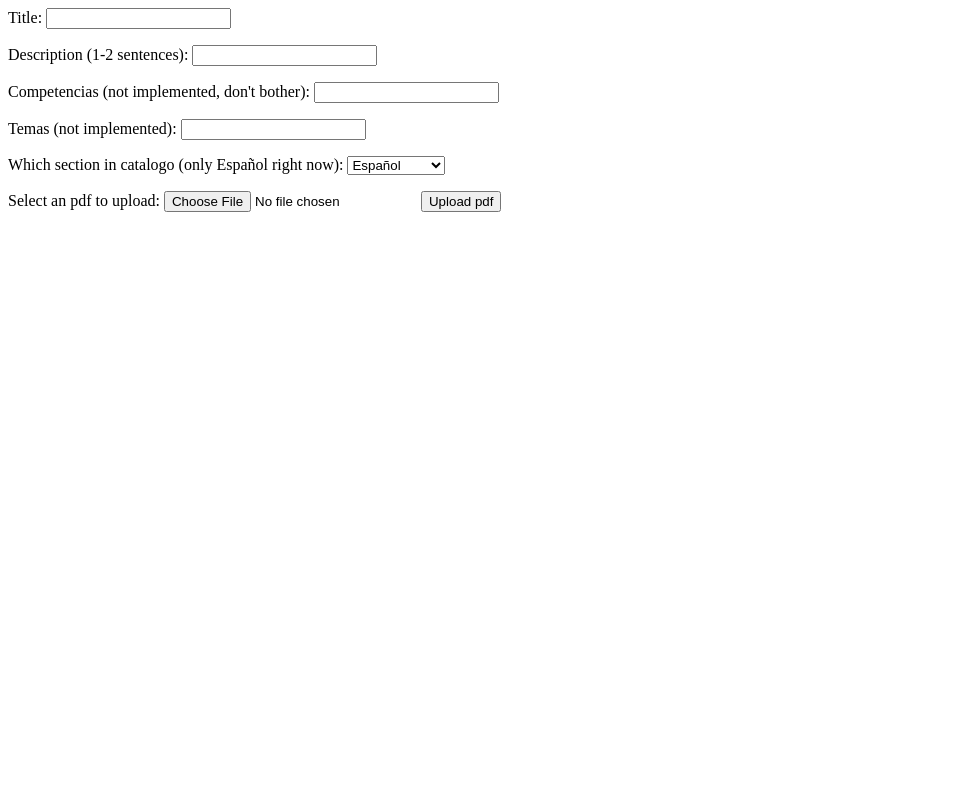
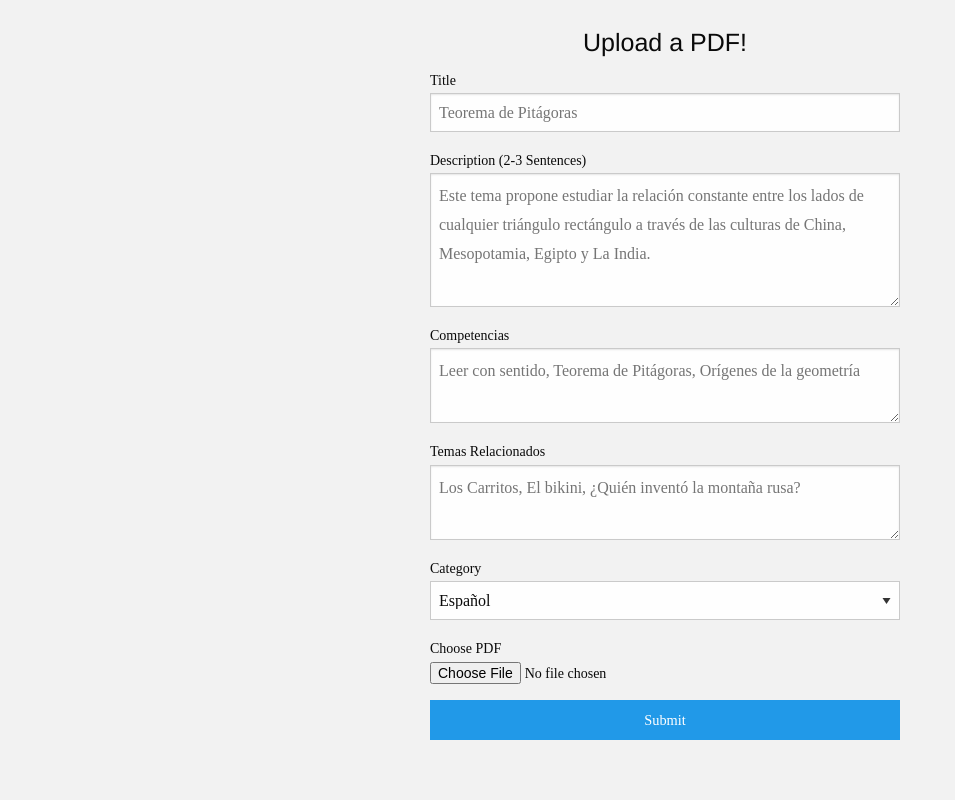
Before and after one commit to fvankrieken/Aprender, a web app: file src/public/views/upload.html in a window 1280 px wide. Shown: the whole page, without its empty margins (0-955 px from the left). Run offline with its HTML, style and script files only (its server is not run), Linux system fonts and the light colour scheme; some libraries are stand-ins or nearby versions.

Commit message:
Admin/upload

```diff
--- a/src/public/stylesheets/navbar.css
+++ b/src/public/stylesheets/navbar.css
@@ -13,7 +13,6 @@ display: inline-block;
 
 .inactiveLink {
    pointer-events: none;
-   font-weight: bold;
    font-size: 15;
    color: #000000;
    cursor: default;
--- a/src/public/views/MV.html
+++ b/src/public/views/MV.html
@@ -49,7 +49,7 @@
 
       <a href="#googleform" style="font-size: 14px; font-face: Avenir-Medium;color: #0187e0; position: relative; margin-left: 30px; top: -15px">Join our map</a>
 
-      <div style="text-align:center">
+      <div style="text-align:center;">
         <iframe src="https://www.google.com/maps/d/u/0/embed?mid=zeqaYhvsiN2c.kIGvkBMiGkDs" width="964" height="600"></iframe>
       </div>
 
@@ -58,6 +58,8 @@
       <div class="header">
         Añadirse al Mapa
       </div>
+
+
 
       <iframe src="https://docs.google.com/forms/d/1QfeyHiYV9ok-tl92GImsoGASU1dlqG2lhsw_plRCZcE/viewform?embedded=true" width="964" height="1200" style="margin:30px">Loading...</iframe>
 
--- a/src/public/views/upload.html
+++ b/src/public/views/upload.html
@@ -1,27 +1,52 @@
+<html class="no-js" lang="en">
+
+  <head>
+    <meta charset="utf-8" />
+    <meta http-equiv="x-ua-compatible" content="ie=edge">
+    <meta name="viewport" content="width=device-width, initial-scale=1.0" />
+    <title>Upload</title>
+    <link rel="stylesheet" href="/stylesheets/foundation.css" />
+    <link rel="stylesheet" href="/stylesheets/app.css" />
+  </head>
+
+  <body style="background-color: #f2f2f2">
+
+
+    <div class="row">
+        <div class="medium-5 medium-centered large-5 large-centered columns">
+
             <form id="upload" action="/upload" method="POST" enctype="multipart/form-data">
-    <p>Title:
-        <input type="text" name="title">
-    </p>
-    <p>Description (1-2 sentences):
-   		<input type="text" name="descript">
-   	</p>
-   	<p>
-    Competencias (not implemented, don't bother):
-    	<input type="text" name="competencias">
-    </p>
-    <p> Temas (not implemented):
-	<input type="text" name="temas">
-	</p>
-	<p> Which section in catalogo (only Español right now):
+                <div class="row column log-in-form" style="margin: 25px">
+                    <h4 class="text-center">Upload a PDF!</h4>
+                    <label>Title
+                        <input type="text" name="title" placeholder="Teorema de Pitágoras">
+                    </label>
+                    <label>Description (2-3 Sentences)
+                        <textarea name="descript" rows="4" placeholder="Este tema propone estudiar la relación constante entre los lados de cualquier triángulo rectángulo a través de las culturas de China, Mesopotamia, Egipto y La India."></textarea>
+                    </label>
+                    <label>Competencias
+                        <textarea name="competencias" rows="2" placeholder="Leer con sentido, Teorema de Pitágoras, Orígenes de la geometría"></textarea>
+                    </label>
+                    <label>Temas Relacionados
+                        <textarea name="temas" rows="2" placeholder="Los Carritos, El bikini, ¿Quién inventó la montaña rusa?"></textarea>
+                    </label>
+                    <label> Category
                         <select name="Cont" form="upload">
                             <option value="Esp">Español</option>
                             <option value="Mat">Matemáticas</option>
                             <option value="Cie">Ciencias</option>
                             <option value="His">Historia</option>
                         </select>
-	</p>
-    <p> Select an pdf to upload:
+                    </label>
+                    <label> Choose PDF
                         <input type="file" name="pdf">
-    <input type="submit" value="Upload pdf">
-	</p>
+                    </label>
+                    <p><input type="submit" class="button expanded" value="Submit"></input></p>
+                </div>
             </form>
+
+        </div>
+    </div>
+
+</body>
+</html>
--- a/src/server.js
+++ b/src/server.js
@@ -189,11 +189,11 @@ app.get('/CompartirExperiencias', function(req, res){
   res.render('CE', { isAdmin: (req.isAuthenticated), currentPage: "CE" });
 });
 
-app.get('/upload', function(req, res){
+app.get('/upload', ensureAuthenticated, function(req, res){
   res.render('upload')
 });
 
-app.post('/upload', upload.single('pdf'), function(req, res){
+app.post('/upload', ensureAuthenticated, upload.single('pdf'), function(req, res){
   var uploadInfo = req.body;
   //TODO: DIFFERENT CONTROLLERS
   var Cont = uploadInfo.Cont;
@@ -231,7 +231,10 @@ app.post('/admin',
     if (!req.body.remember_me) { return next(); }
 
     issueToken(req.user, function(err, token) {
-      if (err) { return next(err); }
+      if (err) {
+        console.log(err);
+        return next(err);
+      }
       res.cookie('remember_me', token, { path: '/', httpOnly: true, maxAge: 604800000 });
       return next();
     });
```
Also changed, not shown: src/public/views/admin.html (+35 -16 lines), src/public/stylesheets/app.css (line endings or trailing spaces), 7 other files. Lines whose indentation alone changed are shown as unchanged.
